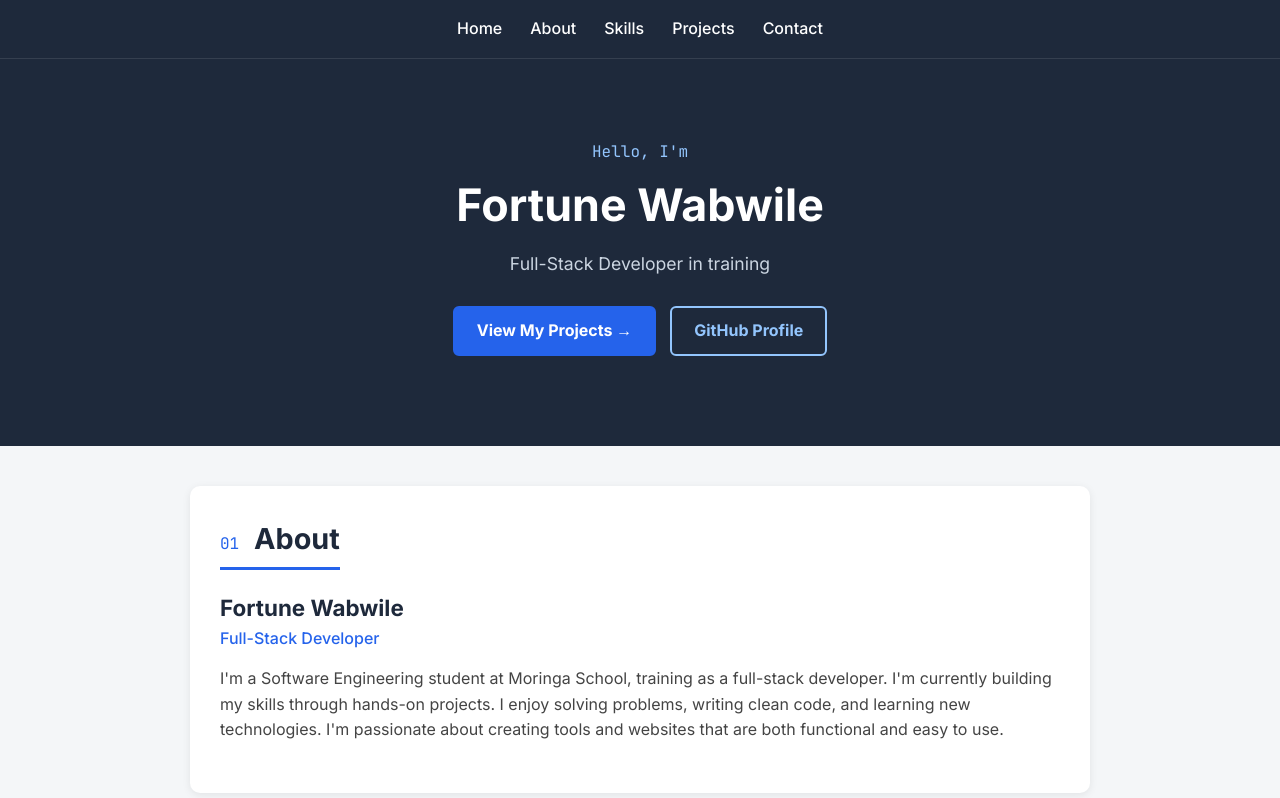
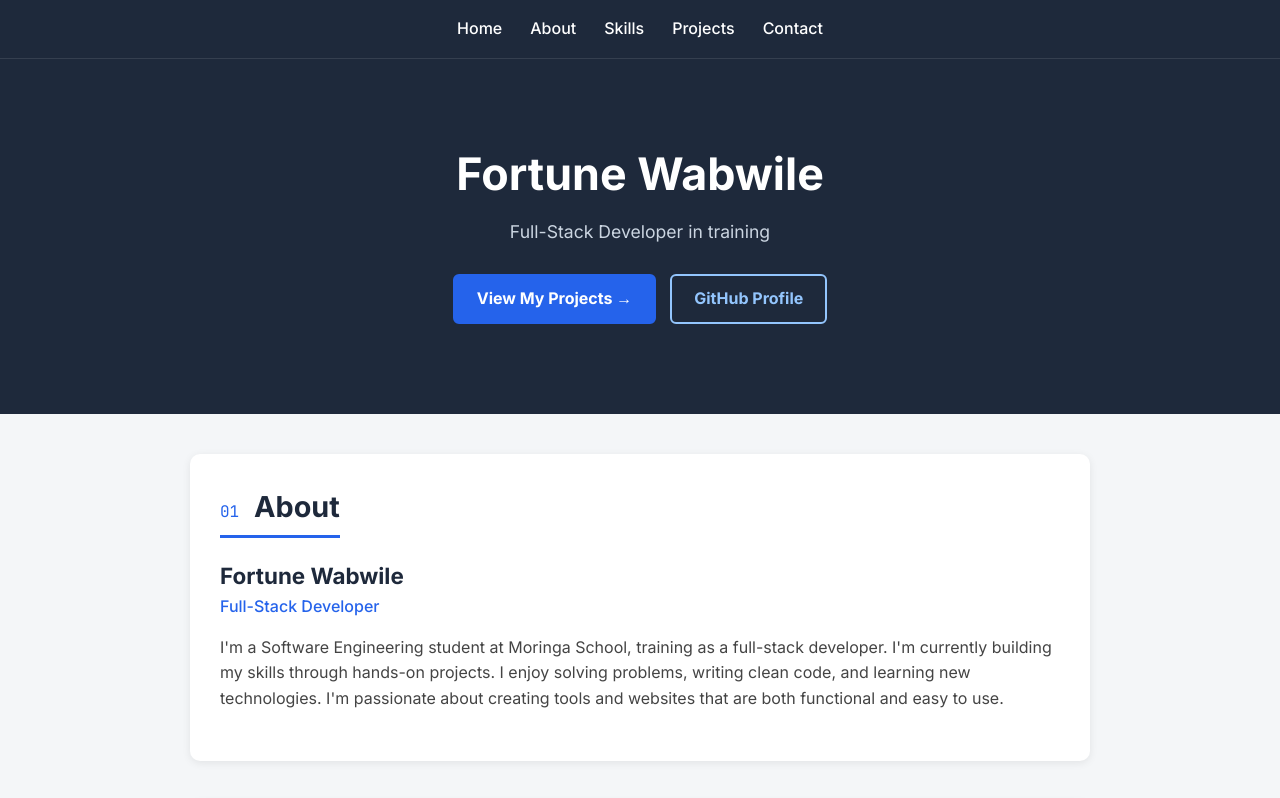
Before and after one commit to fortunewabwile/personal-website, a plain HTML site: page index.html in a window 1280 px wide. Shown: the top 798 px of the page. Drawn offline with Linux system fonts and the light colour scheme.

Commit message:
correction on the header

```diff
--- a/index.html
+++ b/index.html
@@ -24,7 +24,6 @@
   <main>
     <!-- Home / Hero -->
     <section id="home" class="hero">
-      <p class="eyebrow">Hello, I'm</p>
       <h1>Fortune Wabwile</h1>
       <p class="subtitle">Full-Stack Developer in training</p>
       <div class="hero-actions">
```
